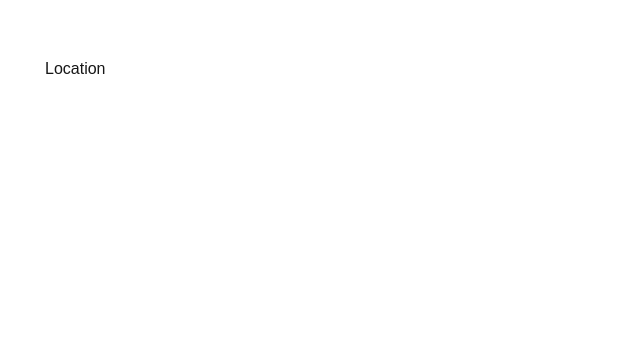
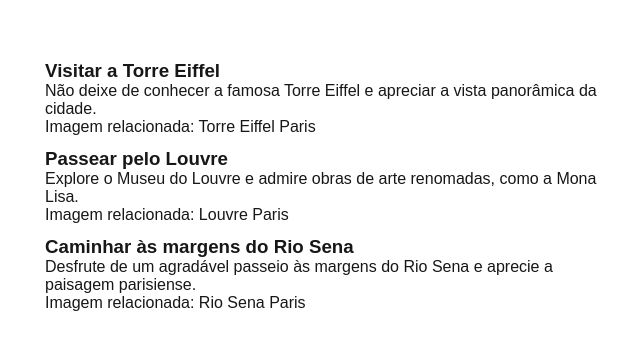
Before and after one commit to caio2983/openai-travel-next, a Next.js app in the folder frontend/: page /roteiro/1 in a window 1280 px wide. Shown: the top 350 px of the page, without its empty margins (315-955 px from the left). Built offline with nearby package versions, Linux system fonts and the light colour scheme.

Commit message:
feat(frontend): pass props to LocationCard component and update styles

```diff
--- /dev/null
+++ b/frontend/src/app/components/LocationCard/LocationCard.tsx
@@ -0,0 +1,16 @@
+import { LocationCardProps } from "@/app/types/LocationCard";
+import React from "react";
+
+export default function LocationCard({
+  title,
+  description,
+  image_query,
+}: LocationCardProps) {
+  return (
+    <div className="location-card">
+      <h3 className="location-title">{title}</h3>
+      <p className="location-description">{description}</p>
+      <p className="location-image-query">Imagem relacionada: {image_query}</p>
+    </div>
+  );
+}
--- a/frontend/src/app/roteiro/[location]/LocationPage.css
+++ b/frontend/src/app/roteiro/[location]/LocationPage.css
@@ -0,0 +1,5 @@
+.location-page {
+  display: flex;
+  flex-direction: column;
+  gap: 12px;
+}
--- a/frontend/src/app/roteiro/[location]/page.tsx
+++ b/frontend/src/app/roteiro/[location]/page.tsx
@@ -1,3 +1,4 @@
+import LocationCard from "@/app/components/LocationCard/LocationCard";
 import React from "react";
 
 export default function LocationPage() {
@@ -22,5 +23,16 @@ export default function LocationPage() {
     },
   ];
 
-  return <div className="container">Location</div>;
+  return (
+    <div className="container location-page">
+      {tasks.map((task, index) => (
+        <LocationCard
+          key={index}
+          title={task["title"]}
+          description={task["description"]}
+          image_query={task["image_query"]}
+        />
+      ))}
+    </div>
+  );
 }
--- /dev/null
+++ b/frontend/src/app/types/LocationCard.tsx
@@ -0,0 +1,5 @@
+export interface LocationCardProps {
+  title: string;
+  description: string;
+  image_query: string;
+}
```
